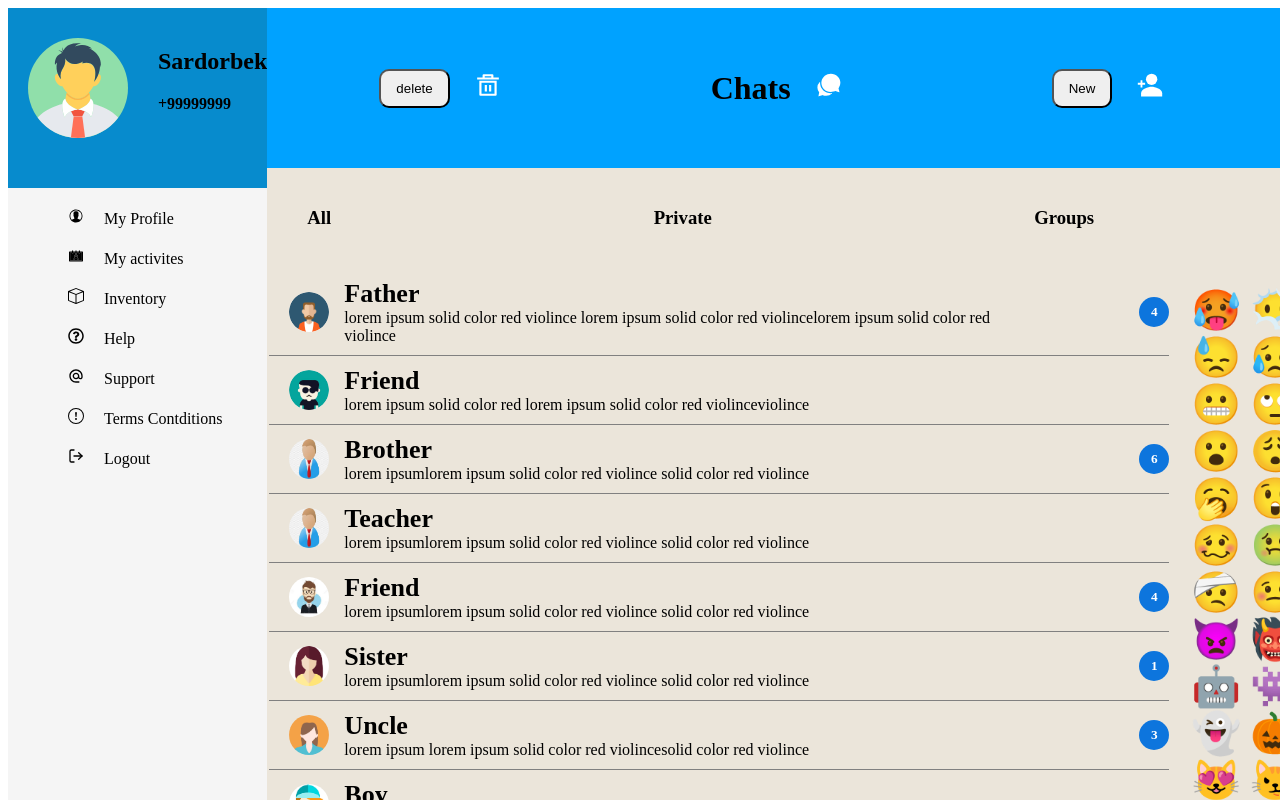
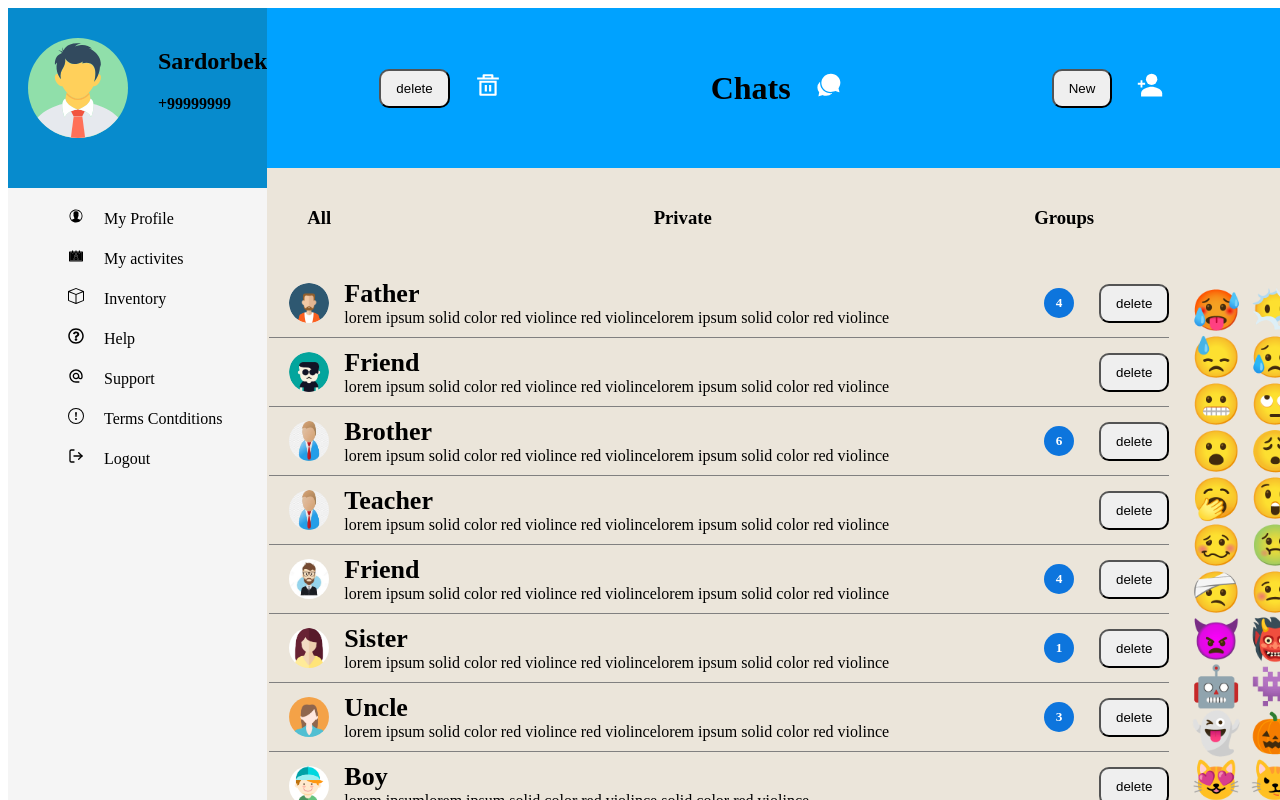
Before and after one commit to NizamovSardorbek/telegram, a React (Create React App) app: page / in a window 1280 px wide. Shown: the top 800 px of the page. Built offline with nearby package versions, Linux system fonts and the light colour scheme.

Commit message:
data update

```diff
--- a/src/App.jsx
+++ b/src/App.jsx
@@ -59,12 +59,10 @@ export default function App() {
 
   const openModalInput = () => {
     setOpenInput(!openInput);
-    console.log(openInput);
   };
 
   const AddValue = () => {
     setData([...data, { id: data.lenth + 1, name: inputValue }]);
-    console.log(data);
   };
   return (
     <Container>
@@ -229,9 +227,10 @@ export default function App() {
                         </div>
                       ) : (
                         ""
-                      )}
+                        )}
                     </div>
                   </div>
+                        <Button>delete</Button>
                 </ImageAvatar>
               </div>
             ))}
@@ -242,7 +241,6 @@ export default function App() {
             👻🎃😺😸😹😻😼😀😃😄😁😆😅😂🤣🥲☺️😊😇🙂🙃😉😌😍🥰😘😗😙
             😚😋🧐🤨🤪😜😝😛🤓😎🥸🤩🥳 😏🙁😕😟😔😞😒☹️😣😖😫😩
           </Stickers>
-          {/* <img src={StickerImg} alt="" /> */}
         </TableWrap>
       </Content>
     </Container>
--- a/src/Data.js
+++ b/src/Data.js
@@ -11,47 +11,48 @@ export   const  Data = [
 {
     id:1,
     name:"Father",
-    parapraph:"lorem ipsum solid color red violince lorem ipsum solid color red violincelorem ipsum solid color red violince",
-    image: Avatar,
+    parapraph:"lorem ipsum solid color red violince  red violincelorem ipsum solid color red violince",
+     image: Avatar,
     count :4
 },
 {
     id:2,
     name:"Friend",
-    parapraph:"lorem ipsum solid color red lorem ipsum solid color red violinceviolince",
+   parapraph:"lorem ipsum solid color red violince  red violincelorem ipsum solid color red violince",
     image: Avatar2,
     count :0,
 },{
     id:3,
     name:"Brother",
-    parapraph:"lorem ipsumlorem ipsum solid color red violince solid color red violince",
+    parapraph:"lorem ipsum solid color red violince  red violincelorem ipsum solid color red violince",
+
     image: Avatar3,
     count : 6
 },{
     id:4,
     name:"Teacher",
-    parapraph:"lorem ipsumlorem ipsum solid color red violince solid color red violince",
+    parapraph:"lorem ipsum solid color red violince  red violincelorem ipsum solid color red violince",
     image: Avatar3,
     count :0
 
 },{
     id:5,
     name:"Friend",
-    parapraph:"lorem ipsumlorem ipsum solid color red violince solid color red violince",
-    image: Avatar4,
+    parapraph:"lorem ipsum solid color red violince  red violincelorem ipsum solid color red violince",
+      image: Avatar4,
     count :4
 },{
     id:6,
     name:"Sister",
-    parapraph:"lorem ipsumlorem ipsum solid color red violince solid color red violince",
-    image: Avatarka,
+    parapraph:"lorem ipsum solid color red violince  red violincelorem ipsum solid color red violince",
+     image: Avatarka,
     count :1
 },
 {
     id:7,
     name:"Uncle",
-    parapraph:"lorem ipsum lorem ipsum solid color red violincesolid color red violince",
-    image: Avatarka2,
+   parapraph:"lorem ipsum solid color red violince  red violincelorem ipsum solid color red violince",
+       image: Avatarka2,
     count :3
 },{
     id:8,
```
